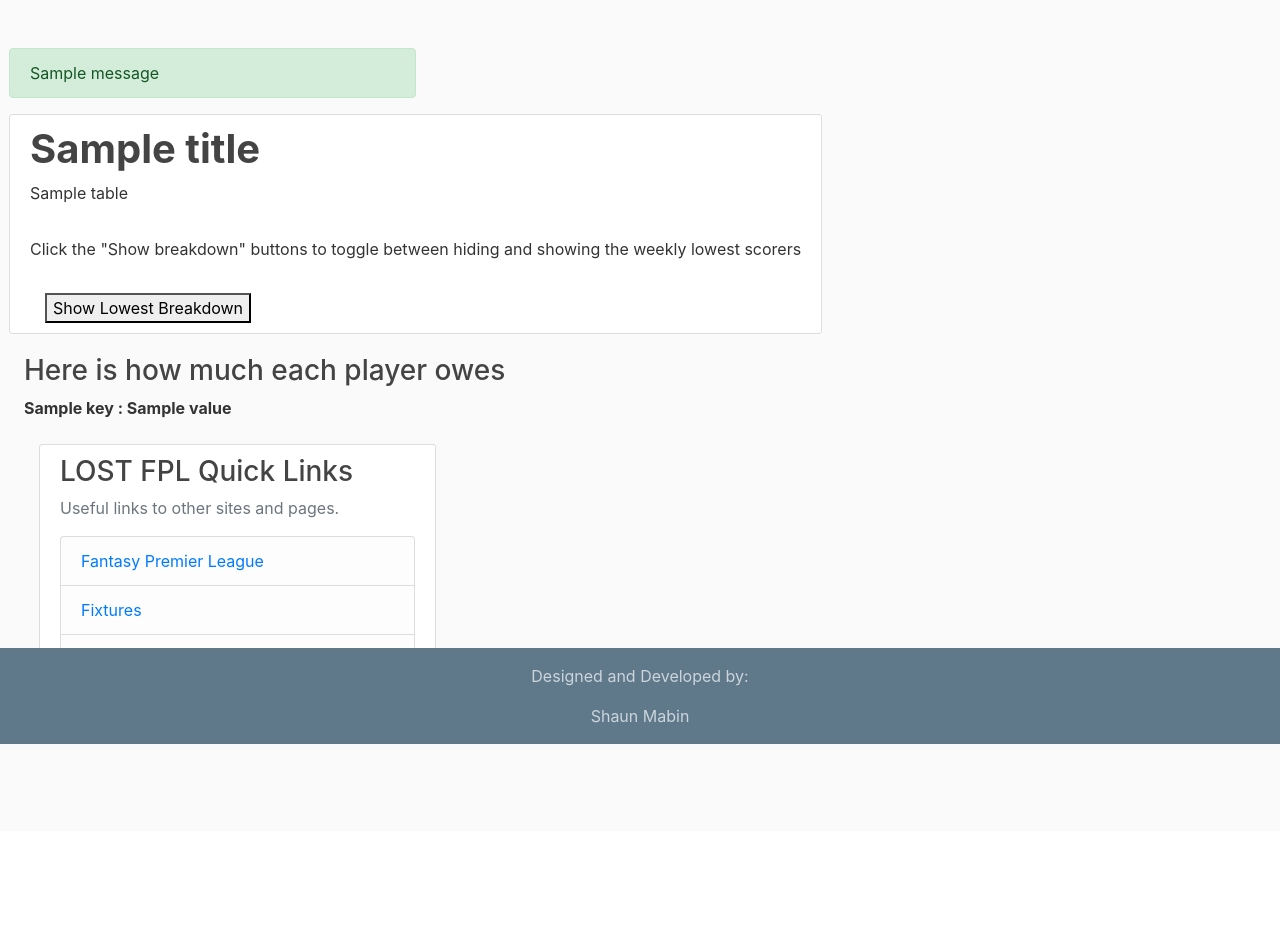
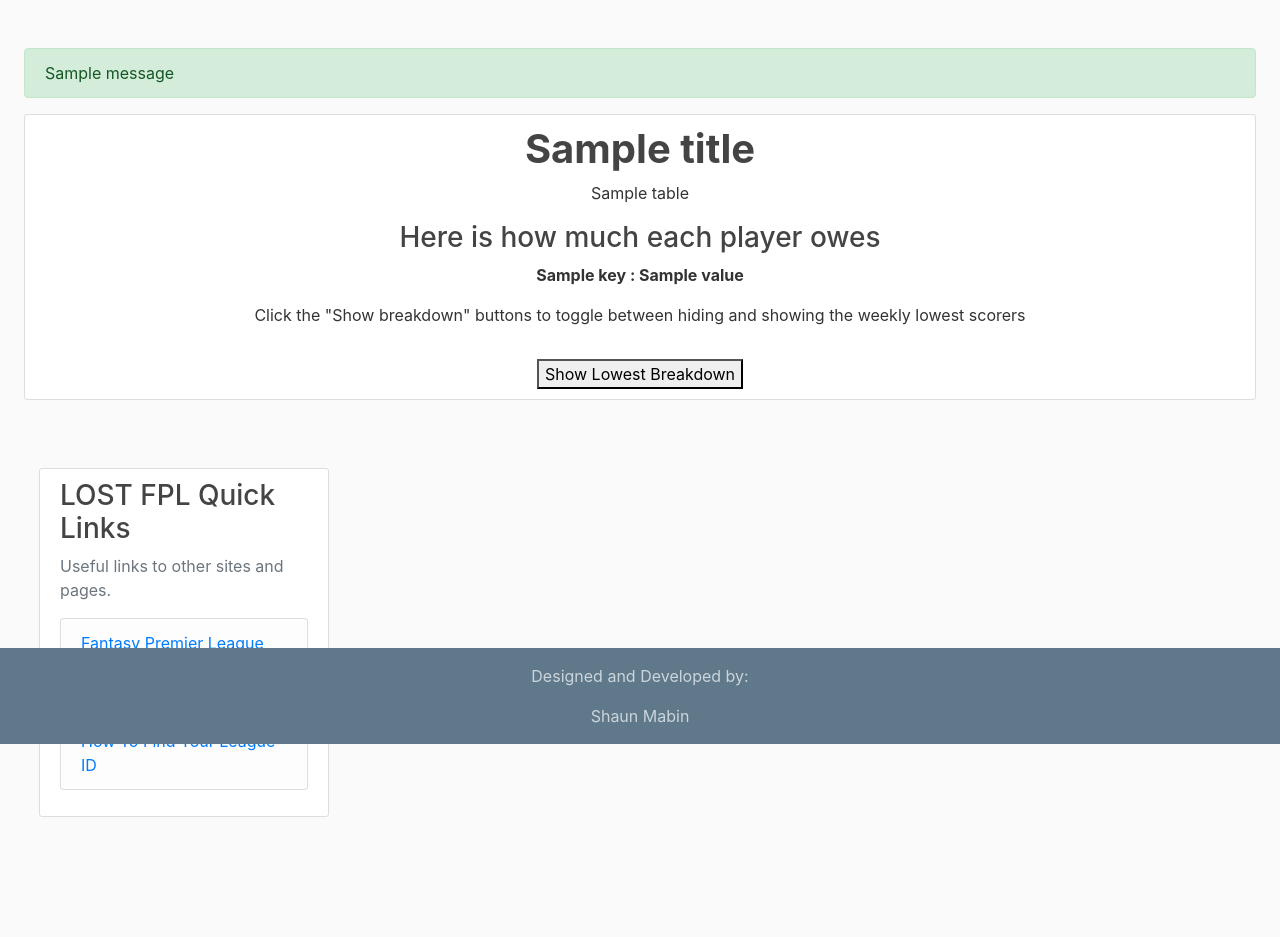
Before and after one commit to sjmabs/lostFPL, a Flask app: template flaskFPL/templates/fpl.html in a window 1280 px wide. Shown: the part 56-993 px from the top of the page. Before the commit the page ends 800 px from the top, so only its background shows below. Run offline with Flask 2, Linux system fonts and the light colour scheme; the template is opened without the code that fills it: most values are stand-ins (such as "Sample title", 1, 10 or a date in 2020); one stand-in notice (Sample message) is shown; some libraries are stand-ins or nearby versions.

Commit message:
updating bootstrap styles to make it prettier

```diff
--- a/flaskFPL/templates/fpl.html
+++ b/flaskFPL/templates/fpl.html
@@ -1,11 +1,11 @@
 {% extends "layout.html" %}
     {% block content %}
-    <div class="content-section">
+    <div class="content-section text-center">
         <h1><strong>{{ title }}</strong></h1>
         <div class="container">
-            <div class="row">
+            <div class="row justify-content-center">
                 <div class="slide-content" style="overflow-x: scroll">
-                    <table class="table">
+                    <table class="table center">
                         {% for table in tables %}
                             {{ table|safe }}
                         {% endfor %}
@@ -14,6 +14,16 @@
             </div>
         </div>
 
+
+        <div class="col">
+            <h3>Here is how much each player owes</h3>
+            {% for key, value in amount_owed.items() %}
+                {% if key != "Nobody" %}
+                    <strong>{{ key }} : {{ value }}</strong>
+                    <br>
+                {% endif %}
+            {% endfor %}
+        </div>
         <div class="pt-3 ">
             <p>Click the "Show breakdown" buttons to toggle between hiding and showing the weekly lowest scorers</p>
         </div>
@@ -27,7 +37,7 @@
             </div>
         </div>
 
-        {% if all_comments[1] or all_comments[2] %}
+        {% if all_comments[1] %}
         <div class="container pt-3">
             <button onclick="showResults2()">Show Second Lowest Breakdown</button>
 
@@ -53,15 +63,7 @@
         {% endif %}
 
         </div>
-        <div class="col-md-8">
-            <h3>Here is how much each player owes</h3>
-            {% for key, value in amount_owed.items() %}
-                {% if key != "Nobody" %}
-                    <strong>{{ key }} : {{ value }}</strong>
-                    <br>
-                {% endif %}
-            {% endfor %}
-        </div>
+
     </div>
 
     <script>
--- a/flaskFPL/templates/layout.html
+++ b/flaskFPL/templates/layout.html
@@ -36,11 +36,11 @@
     </header>
     <main role="main" style="padding-bottom:100px; width:100%;">
       <div class="row">
-        <div class="m-4 center">
+        <div class="m-4 center col">
           {% with messages = get_flashed_messages(with_categories=true) %}
             {% if messages %}
               {% for category, message in messages %}
-                <div class="alert alert-{{ category }} w-50">
+                <div class="alert alert-{{ category }} w-100">
                   {{ message }}
                 </div>
               {% endfor %}
@@ -50,7 +50,7 @@
 
           {% endblock %}
         </div>
-        <div class="col-md-4 mr-4 ml-4 center col-sm-pull-right">
+        <div class="ml-4 mr-4 col-md-3 mt-4 col-md-pull-right col-lg-3 center col-lg-pull-right">
           <div class="content-section">
             <h3>LOST FPL Quick Links</h3>
             <p class='text-muted'>Useful links to other sites and pages.
```
